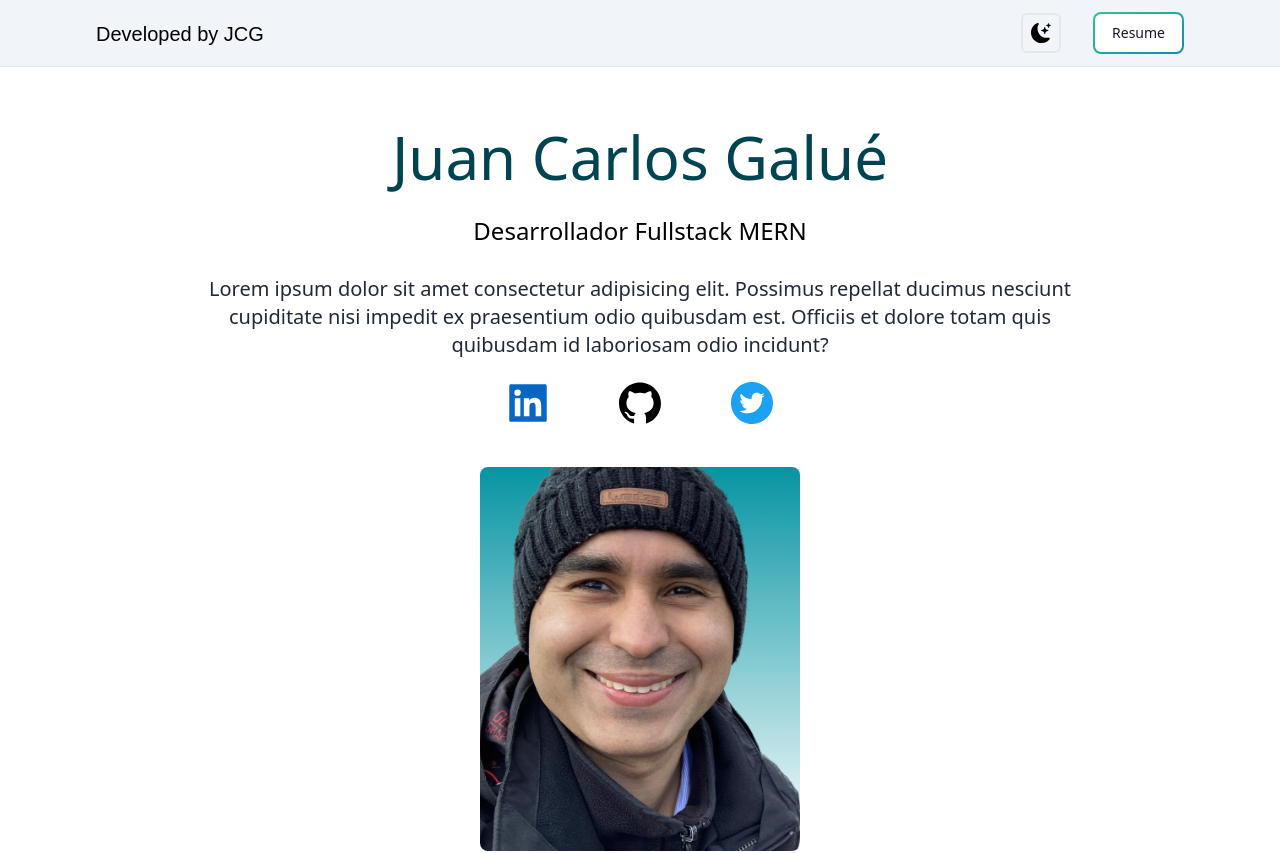
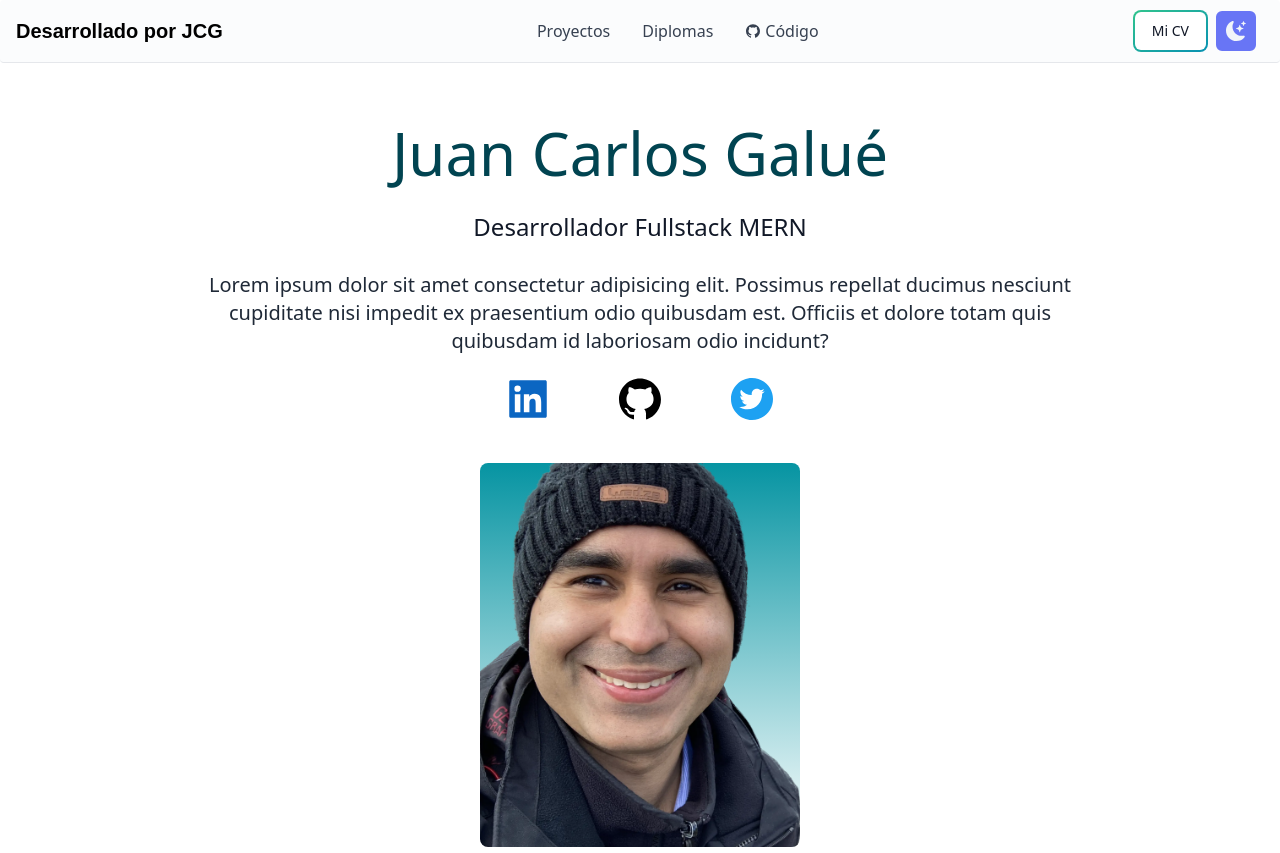
Before and after one commit to juancgalueweb/my-portfolio, a Next.js app: page / in a window 1280 px wide. Shown: the top 853 px of the page. Built offline with nearby package versions, Linux system fonts and the light colour scheme; a web font is replaced by a local one.

Commit message:
Improving Navbar

```diff
--- a/src/pages/components/AppWrapper.tsx
+++ b/src/pages/components/AppWrapper.tsx
@@ -1,7 +1,7 @@
 import { DarkModeContext } from '@/context/DarkModeContext'
 import Head from 'next/head'
 import { FC, PropsWithChildren, useContext } from 'react'
-import Navbar from './Navbar'
+import Nav from './Nav'
 
 interface TProps {
   title: string
@@ -24,7 +24,7 @@ const AppWrapper: FC<PropsWithChildren<TProps>> = ({
           <link rel='shortcut icon' href='/favicon.ico' type='image/x-icon' />
         </Head>
         <main className='bg-white dark:bg-[#101827] min-h-screen relative'>
-          <Navbar />
+          <Nav />
           <section className='max-w-4xl mx-auto pt-10'>{children}</section>
         </main>
       </div>
--- a/src/pages/components/Hero.tsx
+++ b/src/pages/components/Hero.tsx
@@ -14,7 +14,7 @@ const Hero: FC = () => {
         <h2 className='text-5xl py-2 m-3 text-teal-900 font-medium md:text-6xl dark:text-[#20C997]'>
           Juan Carlos Galu&eacute;
         </h2>
-        <h3 className='text-2xl py-2 m-3 md-text-3xl dark:text-slate-200'>
+        <h3 className='text-2xl py-2 m-3 md-text-3xl text-gray-900 dark:text-slate-200'>
           Desarrollador Fullstack MERN
         </h3>
         <p className='text-md py-2 m-3 leading-8 text-gray-800 md:text-xl dark:text-slate-200'>
--- /dev/null
+++ b/src/pages/components/Nav.tsx
@@ -0,0 +1,74 @@
+import { DarkModeContext } from '@/context/DarkModeContext'
+import styles from '@/styles/Underline.module.css'
+import { Button, Navbar } from 'flowbite-react'
+import { useRouter } from 'next/router'
+import { FC, useContext } from 'react'
+import { AiFillGithub } from 'react-icons/ai'
+import { BsBrightnessHighFill, BsFillMoonStarsFill } from 'react-icons/bs'
+
+const Nav: FC = () => {
+  const { darkMode, setDarkMode } = useContext(DarkModeContext)
+  const router = useRouter()
+
+  const changeDarkMode = (): void => {
+    setDarkMode(!darkMode)
+  }
+
+  return (
+    <Navbar
+      fluid={true}
+      rounded={true}
+      className='sticky top-0 z-10 backdrop-filter backdrop-blur-lg bg-opacity-30 bg-slate-100 border-b dark:bg-[#1F2937] dark:border-gray-600 dark:bg-opacity-30'
+    >
+      <Navbar.Brand onClick={() => router.push('/')}>
+        <span className='self-center font-ruslan whitespace-nowrap text-xl font-semibold dark:text-slate-200 cursor-pointer'>
+          Desarrollado por JCG
+        </span>
+      </Navbar.Brand>
+      <div className='flex items-center md:order-2'>
+        <Button outline={true} gradientDuoTone='greenToBlue'>
+          Mi CV
+        </Button>
+        <div
+          className='border-2 rounded-md border-indigo-500 bg-indigo-500 hover:border-indigo-700 hover:bg-indigo-700 dark:border-amber-200 dark:bg-amber-200 dark:hover:bg-amber-400 dark:hover:border-amber-400 p-2 transform transition duration-300 hover:cursor-pointer mx-2'
+          onClick={changeDarkMode}
+        >
+          {darkMode ? (
+            <BsBrightnessHighFill className='text-xl cursor-pointer dark:text-[#1F2937]' />
+          ) : (
+            <BsFillMoonStarsFill className='text-xl cursor-pointer text-slate-100' />
+          )}
+        </div>
+        <Navbar.Toggle />
+      </div>
+      <Navbar.Collapse>
+        <Navbar.Link
+          onClick={() => router.push('/proyectos')}
+          className={`text-base dark:text-slate-200 cursor-pointer ${styles['desired-text-color']} hover:underline hover:underline-offset-4`}
+        >
+          Proyectos
+        </Navbar.Link>
+        <Navbar.Link
+          href='#'
+          className={`text-base dark:text-slate-200 ${styles['desired-text-color']} hover:underline hover:underline-offset-4`}
+        >
+          Diplomas
+        </Navbar.Link>
+        <Navbar.Link
+          className={`text-base dark:text-slate-200 ${styles['desired-text-color']} hover:underline hover:underline-offset-4`}
+        >
+          <a
+            href='https://github.com/juancgalueweb/my-portfolio'
+            target='_blank'
+            rel='noopener noreferrer'
+          >
+            <AiFillGithub className='dark:text-white inline-block mr-1 mb-1 text-base' />
+            C&oacute;digo
+          </a>
+        </Navbar.Link>
+      </Navbar.Collapse>
+    </Navbar>
+  )
+}
+
+export default Nav
--- a/src/pages/components/Navbar.tsx
+++ /dev/null
@@ -1,42 +0,0 @@
-import { DarkModeContext } from '@/context/DarkModeContext'
-import { Button } from 'flowbite-react'
-import { FC, useContext } from 'react'
-import { BsBrightnessHighFill, BsFillMoonStarsFill } from 'react-icons/bs'
-
-const Navbar: FC = () => {
-  const { darkMode, setDarkMode } = useContext(DarkModeContext)
-
-  const changeDarkMode = (): void => {
-    setDarkMode(!darkMode)
-  }
-
-  return (
-    <nav className='py-3 flex justify-between sticky top-0 z-50 backdrop-filter backdrop-blur w-full bg-slate-100 border-b dark:bg-[#1F2937] dark:border-gray-600'>
-      <h1 className='text-xl mt-2 font-ruslan dark:text-slate-200 px-4 md:px-12 lg:px-24'>
-        Developed by JCG
-      </h1>
-      <ul className='flex items-center px-5 md:px-12 lg:px-24'>
-        <li className='border-2 rounded-md border-[#E6E7EB] hover:bg-[#E6E7EB] dark:border-[#374251] dark:hover:bg-[#374251] p-2 transform transition duration-300'>
-          {darkMode ? (
-            <BsBrightnessHighFill
-              className='text-xl cursor-pointer dark:text-slate-200'
-              onClick={changeDarkMode}
-            />
-          ) : (
-            <BsFillMoonStarsFill
-              className='text-xl cursor-pointer'
-              onClick={changeDarkMode}
-            />
-          )}
-        </li>
-        <li>
-          <Button outline={true} gradientDuoTone='greenToBlue' className='ml-8'>
-            Resume
-          </Button>
-        </li>
-      </ul>
-    </nav>
-  )
-}
-
-export default Navbar
--- a/src/pages/components/Portfolio.tsx
+++ b/src/pages/components/Projects.tsx
@@ -1,12 +1,12 @@
 import { Card } from 'flowbite-react'
 import { FC } from 'react'
 
-const Portfolio: FC = () => {
+const Projects: FC = () => {
   return (
     <>
       <div className='m-3'>
         <h3 className='text-3xl py-1 text-gray-900 dark:text-slate-200'>
-          Portfolio
+          Proyectos
         </h3>
         <p className='text-md py-2 leading-8 text-gray-700 dark:text-slate-200'>
           Lorem ipsum dolor sit amet, consectetur adipisicing elit. Doloribus,
@@ -24,7 +24,7 @@ const Portfolio: FC = () => {
           delectus!
         </p>
       </div>
-      <div className='flex flex-col items-center gap-10 py-10 lg:flex-row lg:flex-wrap'>
+      <div className='flex flex-col items-center gap-5 py-10 lg:flex-row lg:flex-wrap'>
         <div className='basis-1/3 flex-1 m-3 hover:scale-[1.02] transform transition duration-300'>
           <Card
             href='mywines'
@@ -47,11 +47,11 @@ const Portfolio: FC = () => {
             imgSrc='biblioteca-mern.webp'
           >
             <h5 className='text-2xl font-bold tracking-tight text-gray-900 dark:text-white'>
-              CRUD de libros de una biblioteca con comentarios/ratings
+              CRUD de libros de una biblioteca
             </h5>
             <p className='font-normal text-gray-700 dark:text-gray-400'>
               Esta app tiene login y registro con autenticación de e-mail, rutas
-              protegidas, roles, entre otros.
+              protegidas, roles, ratings/comentarios, entre otros.
             </p>
           </Card>
         </div>
@@ -90,4 +90,4 @@ const Portfolio: FC = () => {
   )
 }
 
-export default Portfolio
+export default Projects
--- a/src/pages/index.tsx
+++ b/src/pages/index.tsx
@@ -1,6 +1,5 @@
 import AppWrapper from './components/AppWrapper'
 import Hero from './components/Hero'
-import Portfolio from './components/Portfolio'
 import Technologies from './components/Technologies'
 
 export default function Home() {
@@ -11,7 +10,6 @@ export default function Home() {
     <AppWrapper title={title} description={description}>
       <Hero />
       <Technologies />
-      <Portfolio />
     </AppWrapper>
   )
 }
--- a/src/pages/mywines/index.tsx
+++ b/src/pages/proyectos/index.tsx
@@ -1,14 +1,15 @@
 import { NextPage } from 'next'
 import AppWrapper from '../components/AppWrapper'
+import Projects from '../components/Projects'
 
 const MyWines: NextPage = () => {
-  const title = 'Detalle de app de Mis Vinos'
+  const title = 'Mis proyectos web'
   const description =
-    'Detalle explicativo de las tecnologías usadas en la app de Mis Vinos'
+    'Detalle de los proyectos que he realizado como desarrollador full stack con MERN'
 
   return (
     <AppWrapper title={title} description={description}>
-      <h1 className='text-center'>Hello fu***** world!</h1>
+      <Projects />
     </AppWrapper>
   )
 }
--- /dev/null
+++ b/src/styles/Underline.module.css
@@ -0,0 +1,3 @@
+.desired-text-color:hover {
+  color: rgb(17 24 39);
+}
```
